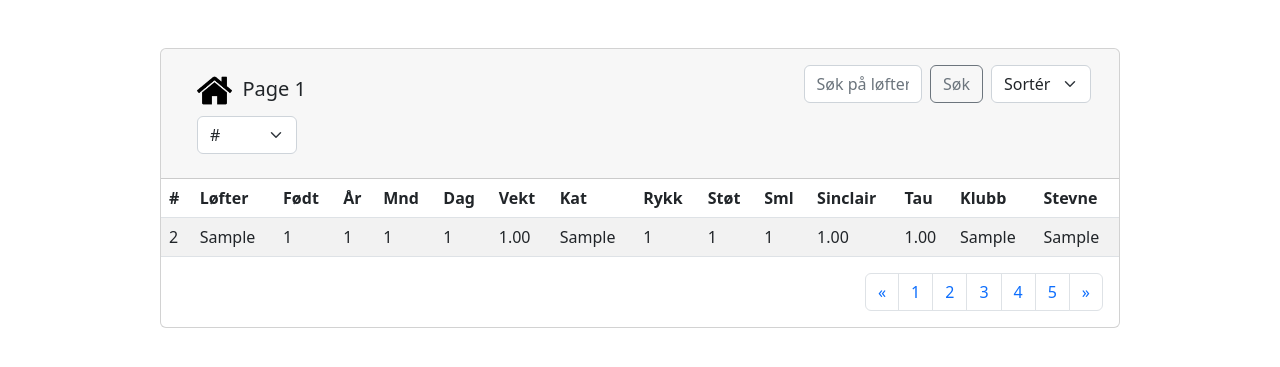
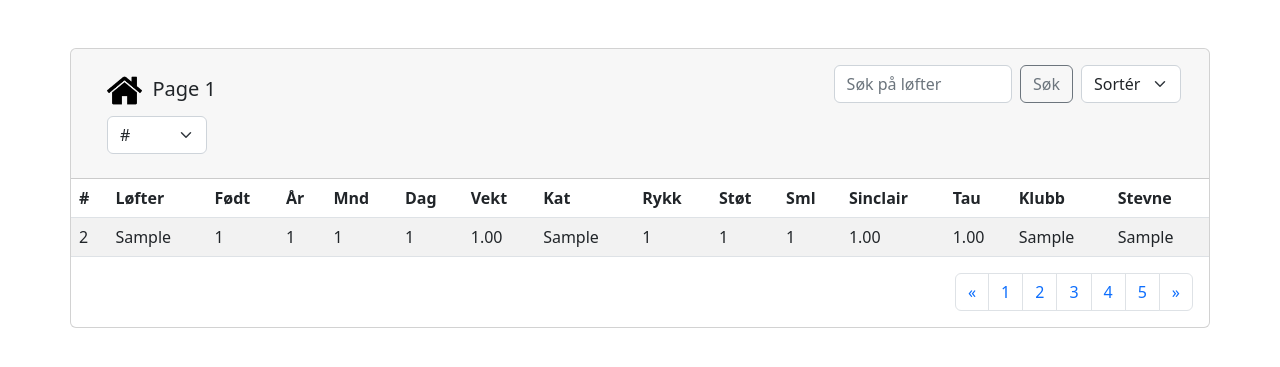
Before and after one commit to zednq/vektlofting, a Django app: a page that uses data/templates/table.html in a window 1280 px wide. Shown: the top 367 px of the page. Run offline with Django 4.2, Linux system fonts and the light colour scheme; tables that the repository leaves empty hold one stand-in row (values such as "Sample post"); some libraries are stand-ins or nearby versions.

Commit message:
Update table.html

```diff
--- a/data/templates/table.html
+++ b/data/templates/table.html
@@ -8,7 +8,7 @@
 </head>
 <body>
 
-    <div class="card w-75 mt-5 mx-auto">
+    <div class="card container-md p-0 mt-5 mx-auto">
         <div class="card-header p-3">
 
             <div class="d-flex">
```
